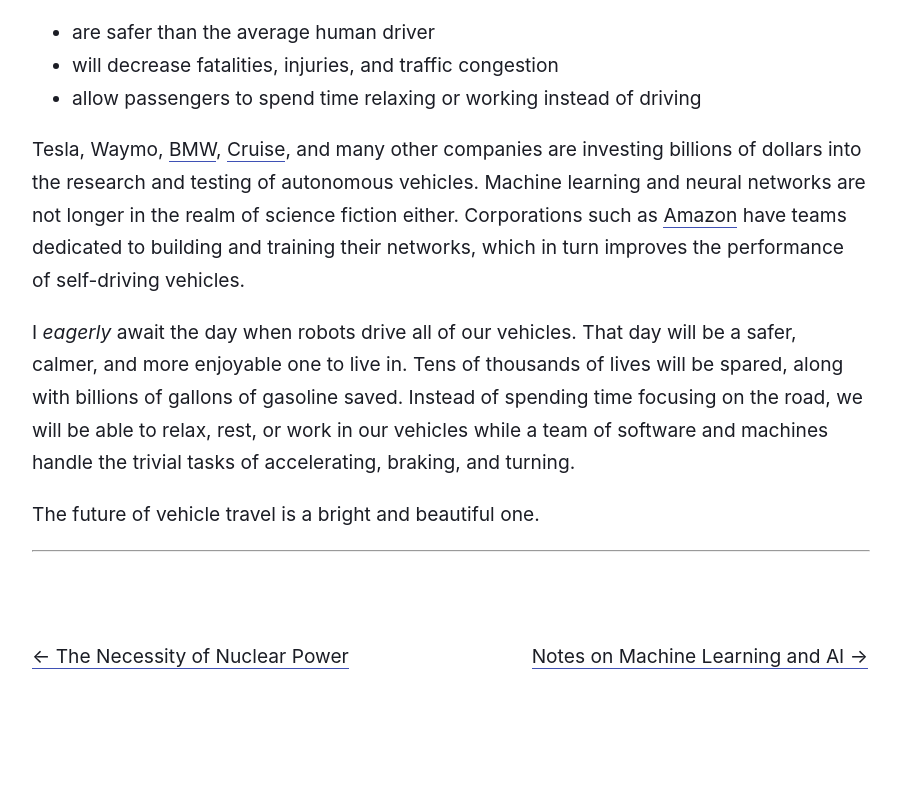
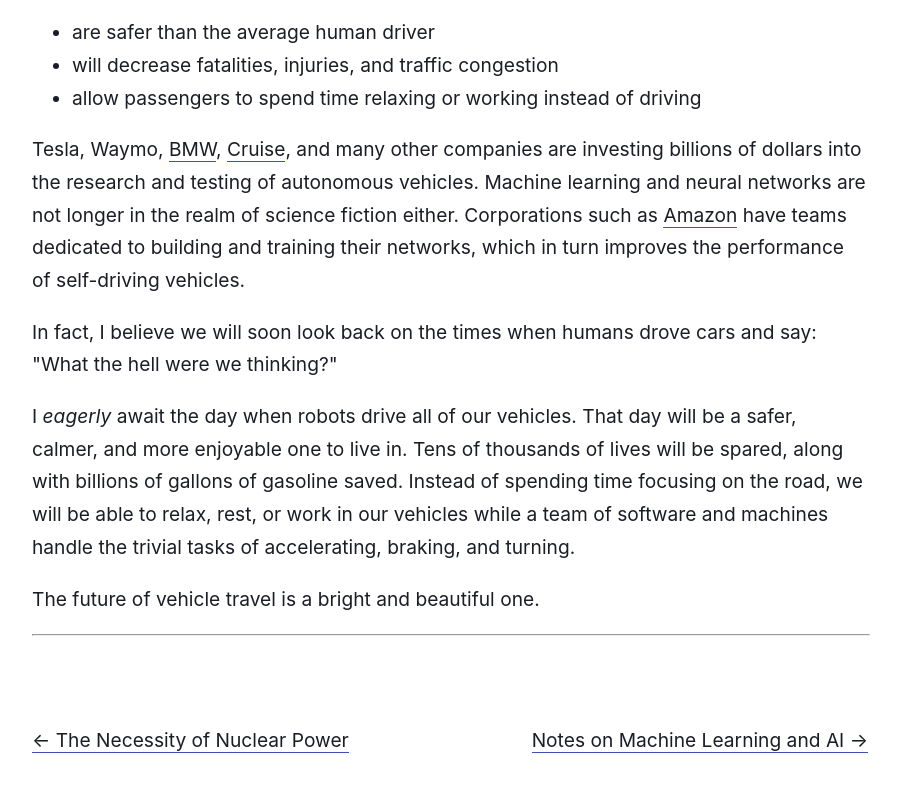
Before and after one commit to frederickbyte/portfolio, a Gatsby site: page /autonomous-vehicles/ in a window 1280 px wide. Shown: the part 6963-7752 px from the top of the page, without its empty margins (190-1091 px from the left). Before the commit the page ends 7668 px from the top, so only its background shows below. Built offline with nearby package versions, Linux system fonts and the light colour scheme; Gatsby itself is replaced by a stand-in of ours.

Commit message:
Updated README Updated AV article

```diff
--- a/content/blog/autonomous-vehicles/index.md
+++ b/content/blog/autonomous-vehicles/index.md
@@ -105,6 +105,8 @@
 
 Tesla, Waymo, [BMW](https://www.bmw.com/en/automotive-life/autonomous-driving.html), [Cruise](https://www.getcruise.com/), and many other companies are investing billions of dollars into the research and testing of autonomous vehicles. Machine learning and neural networks are not longer in the realm of science fiction either. Corporations such as [Amazon](https://aws.amazon.com/machine-learning/) have teams dedicated to building and training their networks, which in turn improves the performance of self-driving vehicles.
 
+In fact, I believe we will soon look back on the times when humans drove cars and say: "What the hell were we thinking?"
+
 I _eagerly_ await the day when robots drive all of our vehicles. That day will be a safer, calmer, and more enjoyable one to live in. Tens of thousands of lives will be spared, along with billions of gallons of gasoline saved. Instead of spending time focusing on the road, we will be able to relax, rest, or work in our vehicles while a team of software and machines handle the trivial tasks of accelerating, braking, and turning.
 
 The future of vehicle travel is a bright and beautiful one.
```
Also changed, not shown: README.md.
